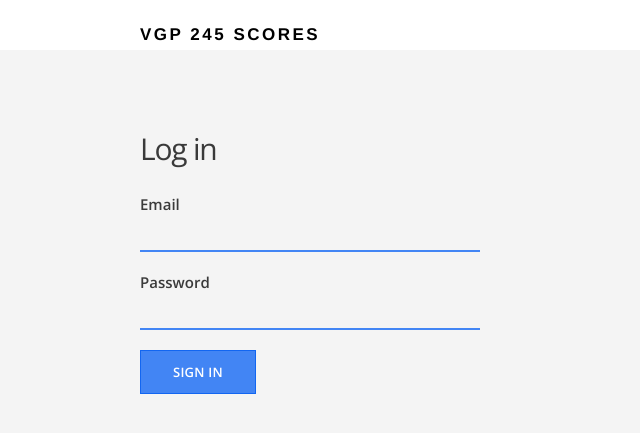
After one commit to lcheunglci/vgp245, a Flask app: page /login in a window 1280 px wide. The commit adds this page. Shown: the top 433 px of the page, without its empty margins (0-640 px from the left). Run offline with Flask 2, Linux system fonts and the light colour scheme; some libraries are stand-ins or nearby versions.

Commit message:
Class 7 got a working db with submission and login

```diff
--- /dev/null
+++ b/Class 7/forms.py
@@ -0,0 +1,19 @@
+from flask_wtf import Form
+from wtforms import StringField, PasswordField, SubmitField, IntegerField
+from wtforms.validators import DataRequired, Email, Length, NumberRange
+
+class SignupForm(Form):
+  first_name = StringField('First name', validators=[DataRequired("Please enter your first name.")])
+  last_name = StringField('Last name', validators=[DataRequired("Please enter your last name.")])
+  email = StringField('Email', validators=[DataRequired("Please enter your email address."), Email("Please enter your email address.")])
+  password = PasswordField('Password', validators=[DataRequired("Please enter a password."), Length(min=6, message="Passwords must be 6 characters or more.")])
+  submit = SubmitField('Sign up')
+
+class LoginForm(Form):
+  email = StringField('Email', validators=[DataRequired("Please enter your email address."), Email("Please enter your email address.")])
+  password = PasswordField('Password', validators=[DataRequired("Please enter a password.")])
+  submit = SubmitField("Sign in")
+
+class ScoreForm(Form):
+  score = IntegerField('Score', validators=[DataRequired("Please enter a score."), NumberRange(min=0, max=100)])
+  submit = SubmitField("Submit")
--- a/Class 7/hello.py
+++ b/Class 7/hello.py
@@ -9,7 +9,7 @@ db.init_app(app)
 def hello():
     return render_template("index.html")
 
-@app.route("/control")
+@app.route("/home")
 def home():
     return render_template("index.html")
 
--- /dev/null
+++ b/Class 7/routes.py
@@ -0,0 +1,97 @@
+from flask import Flask, render_template, request, session, redirect, url_for
+from models import db, User, Score
+from forms import SignupForm, LoginForm, ScoreForm
+
+app = Flask(__name__)
+
+app.config['SQLALCHEMY_DATABASE_URI'] = 'sqlite:///users.db'
+db.init_app(app)
+
+app.secret_key = "development-key"
+
+@app.route("/")
+def index():
+  return render_template("index.html")
+
+@app.route("/about")
+def about():
+  return render_template("about.html")
+
+@app.route("/signup", methods=["GET", "POST"])
+def signup():
+  if 'email' in session:
+    return redirect(url_for('home'))
+
+  form = SignupForm()
+
+  if request.method == "POST":
+    if form.validate() == False:
+      return render_template('signup.html', form=form)
+    else:
+      newuser = User(form.first_name.data, form.last_name.data, form.email.data, form.password.data)
+      db.session.add(newuser)
+      db.session.commit()
+
+      session['email'] = newuser.email
+      return redirect(url_for('home'))
+
+  elif request.method == "GET":
+    return render_template('signup.html', form=form)
+
+@app.route("/login", methods=["GET", "POST"])
+def login():
+  if 'email' in session:
+    return redirect(url_for('home'))
+
+  form = LoginForm()
+
+  if request.method == "POST":
+    if form.validate() == False:
+      return render_template("login.html", form=form)
+    else:
+      email = form.email.data
+      password = form.password.data
+
+      user = User.query.filter_by(email=email).first()
+      if user is not None and user.check_password(password):
+        session['email'] = form.email.data
+        return redirect(url_for('home'))
+      else:
+        return redirect(url_for('login'))
+
+  elif request.method == 'GET':
+    return render_template('login.html', form=form)
+
+@app.route("/logout")
+def logout():
+  session.pop('email', None)
+  return redirect(url_for('index'))
+
+@app.route("/home", methods=["GET", "POST"])
+def home():
+  if 'email' not in session:
+    return redirect(url_for('login'))
+
+  user = User.query.filter_by(email=session['email']).first()
+
+  form = ScoreForm()
+
+  my_scores = []
+  my_scores = Score.query.filter_by(uid=user.uid)
+
+  if request.method == 'POST':
+    if form.validate() == False:
+      return render_template('home.html', form=form)
+    else:
+      # submit the score into the db
+      newscore = Score(user.uid, form.score.data)
+      db.session.add(newscore)
+      db.session.commit()
+
+      # return those results
+      return render_template('home.html', form=form, my_scores=my_scores)
+  if request.method == 'GET':
+    return render_template("home.html", form=form, my_scores=my_scores)
+
+if __name__ == "__main__":
+  app.run(debug=True)
--- /dev/null
+++ b/Class 7/static/css/main.css
@@ -0,0 +1,284 @@
+/*
+ * General
+ */
+
+html, body, h1 {
+  margin: 0;
+  padding: 0;
+}
+
+body {
+  background-color: #f4f4f4;
+  font-family: 'Open Sans', sans-serif;
+}
+
+h2 {
+
+  font-weight: 300;
+
+  letter-spacing: -1.2px;
+}
+
+a {
+  text-decoration: none;
+  display: inline-block;
+}
+
+.container {
+  width: 1000px;
+  margin: 0 auto;
+}
+
+.pull-left {
+  float: left;
+}
+
+.pull-right {
+  float: right;
+}
+
+.clearfix {
+  clear: both;
+}
+
+.section-content {
+  color: #3a3a3a;
+  float: left;
+  width: 340px;
+}
+
+.section-device {
+  float: right;
+  position: relative;
+  top: 65px;
+}
+
+.section-device img {
+  width: 600px;
+}
+
+.btn-primary {
+  background: #4285f4;
+  border: 1px solid #1266f1;
+  color: #ffffff;
+  font-family: 'Open Sans', sans-serif;
+  font-size: 13px;
+  font-weight: 600;
+  letter-spacing: 0.23px;
+  padding: 12px 32px;
+  text-align: center;
+  text-decoration: none;
+  text-transform: uppercase;
+}
+
+.btn-secondary {
+  background: #ffffff;
+  border: 1px solid #e6e6e6;
+  color: #3372df;
+  font-family: 'Open Sans', sans-serif;
+  font-size: 13px;
+  font-weight: 600;
+  letter-spacing: 0.23px;
+  padding: 12px 32px;
+  text-align: center;
+  text-decoration: none;
+  text-transform: uppercase;
+}
+
+
+
+/*
+ * Header
+ */
+
+header {
+  background-color: #fff;
+  padding: 25px 0;
+}
+
+.title {
+  float: left;
+  font-family: 'Helvetica Neue', Arial, Helvetica, sans-serif;
+  font-size: 17px;
+  letter-spacing: 2.5px;
+  text-transform: uppercase;
+}
+
+.title a, .title a:visited {
+  color: #3a3a3a;
+}
+
+.main-nav {
+  float: right;
+}
+
+.main-nav ul {
+  list-style: none;
+  margin: 0;
+  padding: 0;
+}
+
+.main-nav li {
+  display: inline-block;
+  font-family: 'Open Sans', sans-serif;
+  font-size: 13px;
+  font-weight: 600;
+  text-transform: uppercase;
+}
+
+.main-nav li a {
+  color: #3a3a3a;
+}
+
+
+/*
+ * Hero section
+ */
+
+.hero-section .section-content {
+  position: relative;
+  top: 100px;
+}
+
+.hero-section .section-content h2 {
+  font-size: 40px;
+}
+
+.hero-section .section-content .btn-primary {
+  margin-right: 10px;
+}
+
+
+/*
+ * Sign up
+ */
+
+.signup-section .section-content h2 {
+  font-size: 30px;
+}
+
+.signup-section .section-content {
+  position: relative;
+  top: 53px;
+}
+
+.form-group {
+  margin-bottom: 20px;
+}
+
+.form-group label {
+  color: #3a3a3a;
+  display: block;
+  font-family: 'Open Sans', sans-serif;
+  font-size: 15px;
+  font-weight: 600;
+  margin-bottom: 5px;
+}
+
+.form-group input {
+  border: none;
+  border-bottom: 2px solid #4285f4;
+  background-color: transparent;
+  color: #3a3a3a;
+  font-size: 18px;
+  padding: 5px 0;
+  width: 100%;
+}
+
+.form-group input:focus {
+  outline: 0;
+}
+
+.form-group .error-message {
+  margin: 10px 0;
+  color: #db4437;
+}
+
+.form-group .error-message + input {
+  border-bottom: 2px solid #db4437;
+}
+
+.error-message {
+  color: #db4437;
+}
+
+
+/*
+ * Sign up
+ */
+
+.about-section h2 {
+  font-size: 30px;
+  margin-bottom: 0;
+}
+
+.about-section p {
+  font-size: 16px;
+}
+
+
+/*
+ * Home
+ */
+
+.section-tabs {
+  float: left;
+  width: 340px;
+}
+
+.section-tabs .places {
+  margin-top: 62px;
+  padding-right: 20px;
+}
+
+.section-tabs .places a,
+.section-tabs .places a:visited {
+  color: #3372df;
+}
+
+
+.section-tabs article {
+  margin-bottom: 20px;
+}
+
+.section-tabs article .name {
+  font-size: 18px;
+}
+
+.section-tabs article .walking-distance {
+  color: #6e6e6e;
+  font-size: 13px;
+  margin: 0;
+}
+
+.section-score {
+  float: right;
+  width: 660px;
+}
+
+.section-score .nav {
+  padding: 20px 0;
+}
+
+.section-score .form-group {
+  display: inline;
+}
+
+.section-score #address {
+  font-size: 14px;
+  margin-right: 10px;
+  width: 87%;
+}
+
+.section-score #submit {
+  font-size: 10px;
+  padding: 5px 15px;
+}
+
+.leaflet-popup-content h3 {
+  margin: 0;
+}
+
+.leaflet-popup-content p {
+  margin: 10px 0 ;
+}
--- a/Class 7/templates/Layout.html
+++ b/Class 7/templates/Layout.html
@@ -1,14 +1,16 @@
 <!DOCTYPE html>
-<html lang="en">
+<html>
   <head>
-    <meta charset="UTF-8">
-    <link rel="stylesheet" href="https://stackpath.bootstrapcdn.com/bootstrap/4.1.3/css/bootstrap.min.css" integrity="sha384-MCw98/SFnGE8fJT3GXwEOngsV7Zt27NXFoaoApmYm81iuXoPkFOJwJ8ERdknLPMO" crossorigin="anonymous">
-    <title>VGP 245 Hello Flask</title>
+    <link href='http://fonts.googleapis.com/css?family=Open+Sans:300,400,600' rel='stylesheet'>
+    <link href="{{ url_for('static', filename='css/main.css') }}" rel="stylesheet" >
+
+    <link rel="stylesheet" href="http://cdnjs.cloudflare.com/ajax/libs/leaflet/0.7.3/leaflet.css" />
+    <script src="http://cdnjs.cloudflare.com/ajax/libs/leaflet/0.7.3/leaflet.js"></script>
   </head>
   <body>
     <header>
       <div class="container">
-            <h1 class="title">VGP 245 Hello Flask</h1>
+        <h1 class="title">VGP 245 Scores</h1>
       </div>
     </header>
 
--- /dev/null
+++ b/Class 7/templates/login.html
@@ -0,0 +1,26 @@
+{% extends "layout.html" %}
+
+{% block content %}
+  <main class="container signup-section">
+    <div class="section-content">
+      <h2>Log in</h2>
+
+      <form method="POST" action="/login">
+        {{ form.hidden_tag() }}
+
+        <div class="form-group">
+          {{ form.email.label }}
+          {{ form.email }}
+        </div>
+
+        <div class="form-group">
+          {{ form.password.label }}
+          {{ form.password }}
+        </div>
+
+        {{ form.submit(class="btn-primary") }}
+
+      </form>
+    </div>
+  </main>
+{% endblock %}
```
Also changed, not shown: Class 7/createtable.py (+23 -2 lines), Class 7/models.py (+25 -15 lines), Class 7/requirements.txt (added, +19 -0 lines), Class 7/templates/about.html (+7 -6 lines), Class 7/templates/home.html (added, +31 -0 lines), Class 7/templates/index.html (+14 -6 lines), Class 7/templates/signup.html (added, +63 -0 lines), Class 7/static/img/device.png (added), Class 7/users.db, 3 other files. Lines whose indentation alone changed are shown as unchanged.
